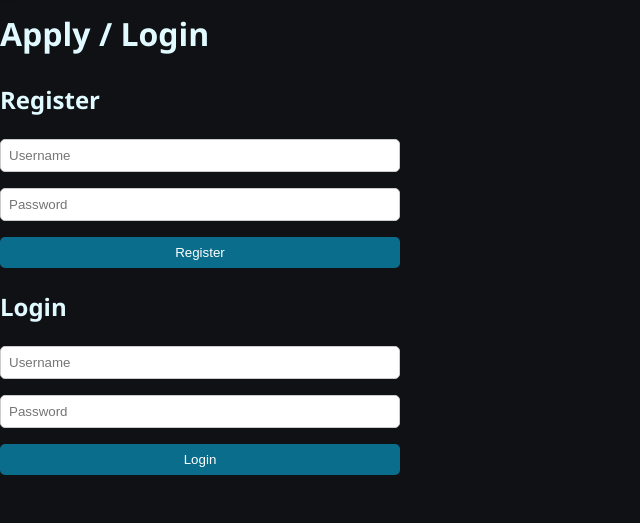
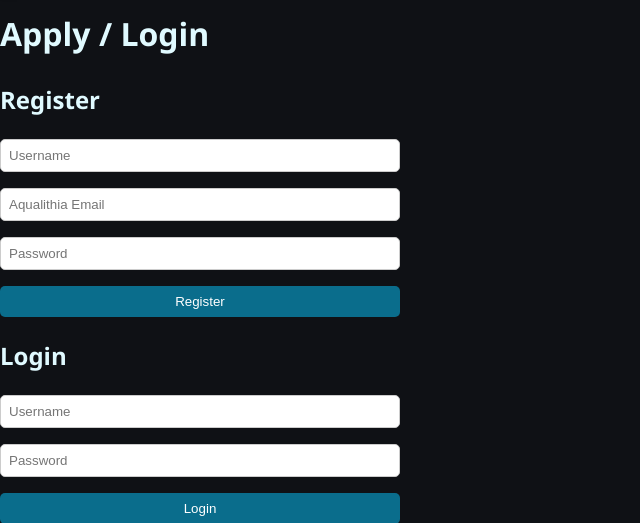
Before and after one commit to v659/aquilithia, a FastAPI app: page /apply in a window 1280 px wide. Shown: the part 169-692 px from the top of the page, without its empty margins (0-640 px from the left). Run offline with FastAPI, Linux system fonts and the light colour scheme.

Commit message:
Update apply.html

```diff
--- a/templates/apply.html
+++ b/templates/apply.html
@@ -9,6 +9,7 @@
 <h2>Register</h2>
 <form method="post" action="/apply">
   <input type="text" name="name" placeholder="Username" required>
+  <input type="email" name="email" placeholder="Aqualithia Email" required>
   <input type="password" name="password" placeholder="Password" required>
   <button type="submit">Register</button>
 </form>
```
